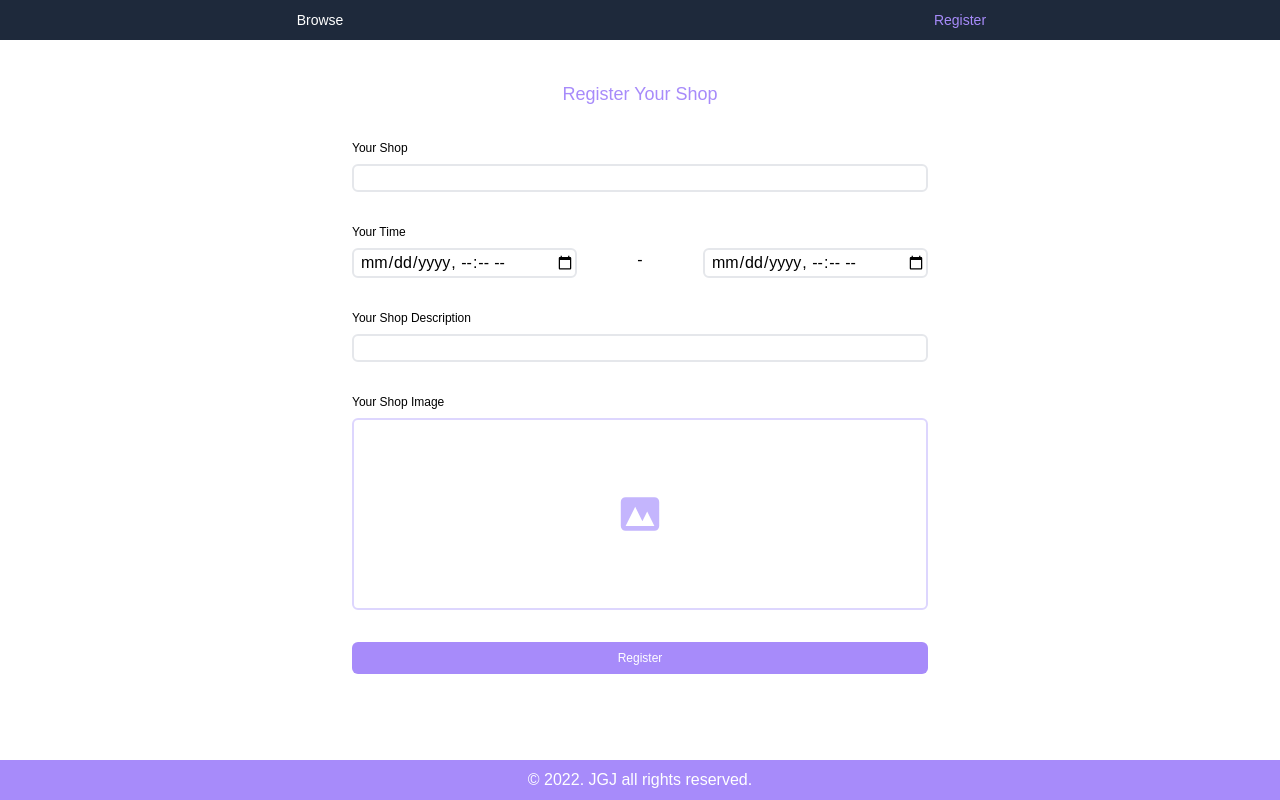
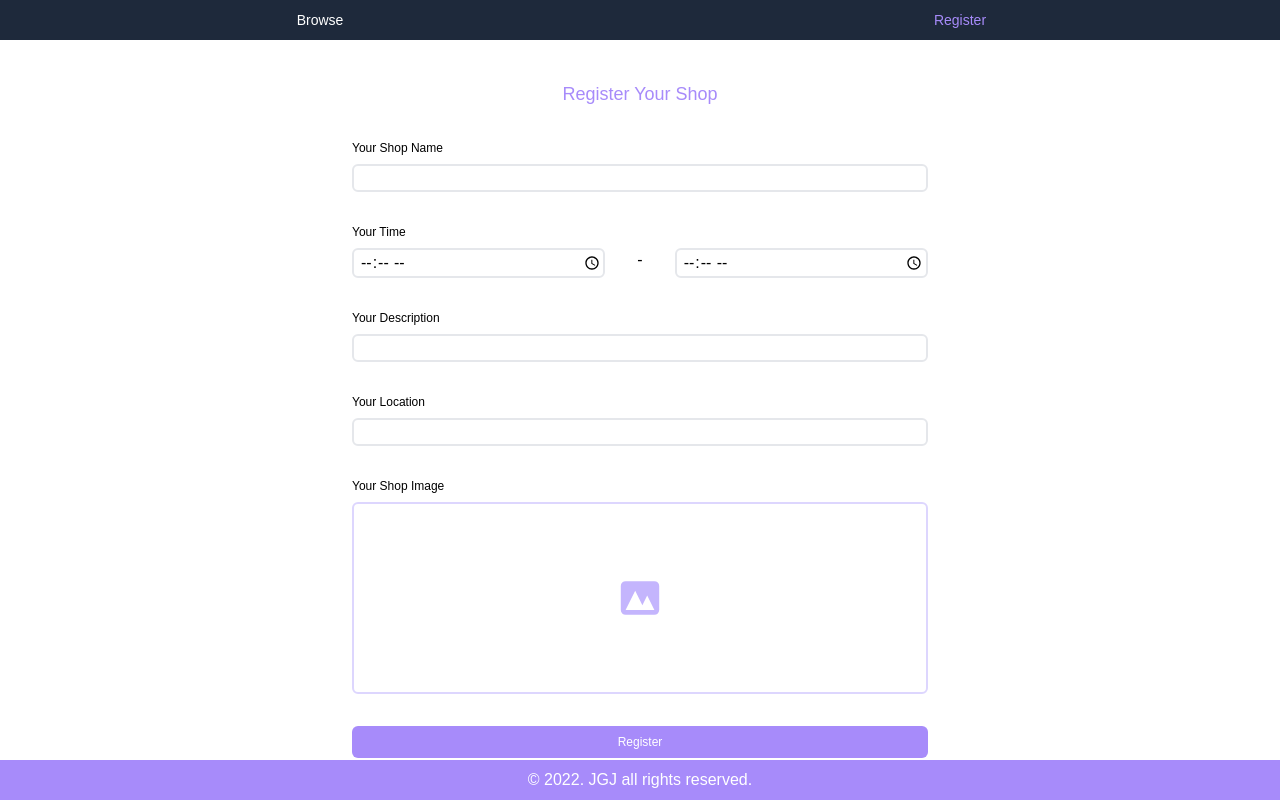
Before and after one commit to mathcom-js/reservation-site, a Next.js app: page /register in a window 1280 px wide. Built offline with nearby package versions, Linux system fonts and the light colour scheme.

Commit message:
refactor: Seperate Input components

```diff
--- /dev/null
+++ b/components/Input.tsx
@@ -0,0 +1,59 @@
+interface InputProps {
+  name: string;
+  isPassword?: boolean;
+}
+
+export function Input({ name, isPassword }: InputProps) {
+  return (
+    <div className="flex flex-col space-y-2">
+      <span className="text-xs">{name}</span>
+
+      <input
+        className="focus:outline-none focus:border-violet-400 border-2 border-gray-200 rounded-md pl-1.5"
+        type={isPassword ? "password" : "text"}
+      />
+    </div>
+  );
+}
+
+export function TimeInput({ name }: InputProps) {
+  return (
+    <div className="flex flex-col space-y-2">
+      <span className="text-xs">{name}</span>
+      <div className="flex w-full justify-center">
+        <input
+          className="w-full focus:outline-none focus:border-violet-400 border-2 border-gray-200 rounded-md pl-1.5"
+          type="time"
+        />
+        <span className="mx-8">-</span>
+        <input
+          className="w-full focus:outline-none focus:border-violet-400 border-2 border-gray-200 rounded-md pl-1.5"
+          type="time"
+        />
+      </div>
+    </div>
+  );
+}
+
+export function FileInput({ name }: InputProps) {
+  return (
+    <div className="flex flex-col space-y-2">
+      <span className="text-xs">{name}</span>
+      <label className="border-2 flex justify-center items-center rounded-md cursor-pointer text-violet-300 border-violet-200 border-md h-48">
+        <svg
+          className="w-12 h-12"
+          fill="currentColor"
+          viewBox="0 0 20 20"
+          xmlns="http://www.w3.org/2000/svg"
+        >
+          <path
+            fillRule="evenodd"
+            d="M4 3a2 2 0 00-2 2v10a2 2 0 002 2h12a2 2 0 002-2V5a2 2 0 00-2-2H4zm12 12H4l4-8 3 6 2-4 3 6z"
+            clipRule="evenodd"
+          ></path>
+        </svg>
+        <input type="file" className="hidden" />
+      </label>
+    </div>
+  );
+}
--- a/pages/login.tsx
+++ b/pages/login.tsx
@@ -1,25 +1,14 @@
 import Button from "../components/Button";
+import { Input } from "../components/Input";
 
 export default function Login() {
   return (
-    <div className="max-w-xl w-full flex flex-col mx-auto mt-20 space-y-4">
+    <div className="max-w-xl w-full flex flex-col mx-auto mt-20 space-y-8">
       <h1 className="text-center text-lg text-violet-400">
         Make Your Reservation!
       </h1>
-      <div className="flex flex-col space-y-2">
-        <span className="text-xs">ID</span>
-        <input
-          className="focus:outline-none focus:border-violet-400 border-2 border-gray-200 rounded-md pl-1.5"
-          type="text"
-        />
-      </div>
-      <div className="flex flex-col space-y-2">
-        <span className="text-xs">Password</span>
-        <input
-          className="focus:outline-none focus:border-violet-400 border-2 border-gray-200 rounded-md pl-1.5"
-          type="password"
-        />
-      </div>
+      <Input name="ID" />
+      <Input name="Password" isPassword />
       <Button text="Log In" />
       <div>
         <div className="border-t border-gray-200 w-full relative top-3.5 -z-10" />
--- a/pages/register.tsx
+++ b/pages/register.tsx
@@ -1,6 +1,7 @@
 import { useState } from "react";
 import Button from "../components/Button";
 import Header from "../components/Header";
+import { FileInput, Input, TimeInput } from "../components/Input";
 
 export default function Register() {
   return (
@@ -11,54 +12,12 @@ export default function Register() {
           <h1 className="text-center text-lg text-violet-400">
             Register Your Shop
           </h1>
-          <div className="flex flex-col space-y-2">
-            <span className="text-xs">Your Shop</span>
-            <input
-              className="focus:outline-none focus:border-violet-400 border-2 border-gray-200 rounded-md pl-1.5"
-              type="text"
-            />
-          </div>
-          <div className="flex flex-col space-y-2">
-            <span className="text-xs">Your Time</span>
-            <div className="flex w-full justify-between">
-              <input
-                className="focus:outline-none focus:border-violet-400 border-2 border-gray-200 rounded-md pl-1.5"
-                type="datetime-local"
-              />
-              <span>-</span>
-              <input
-                className="focus:outline-none focus:border-violet-400 border-2 border-gray-200 rounded-md pl-1.5"
-                type="datetime-local"
-              />
-            </div>
-          </div>
 
-          <div className="flex flex-col space-y-2">
-            <span className="text-xs">Your Shop Description</span>
-            <input
-              className="focus:outline-none focus:border-violet-400 border-2 border-gray-200 rounded-md pl-1.5"
-              type="text"
-            />
-          </div>
-
-          <div className="flex flex-col space-y-2">
-            <span className="text-xs">Your Shop Image</span>
-            <label className="border-2 flex justify-center items-center rounded-md cursor-pointer text-violet-300 border-violet-200 border-md h-48">
-              <svg
-                className="w-12 h-12"
-                fill="currentColor"
-                viewBox="0 0 20 20"
-                xmlns="http://www.w3.org/2000/svg"
-              >
-                <path
-                  fillRule="evenodd"
-                  d="M4 3a2 2 0 00-2 2v10a2 2 0 002 2h12a2 2 0 002-2V5a2 2 0 00-2-2H4zm12 12H4l4-8 3 6 2-4 3 6z"
-                  clipRule="evenodd"
-                ></path>
-              </svg>
-              <input type="file" className="hidden" />
-            </label>
-          </div>
+          <Input name="Your Shop Name" />
+          <TimeInput name="Your Time" />
+          <Input name="Your Description" />
+          <Input name="Your Location" />
+          <FileInput name="Your Shop Image" />
 
           <Button text="Register" />
         </div>
```
